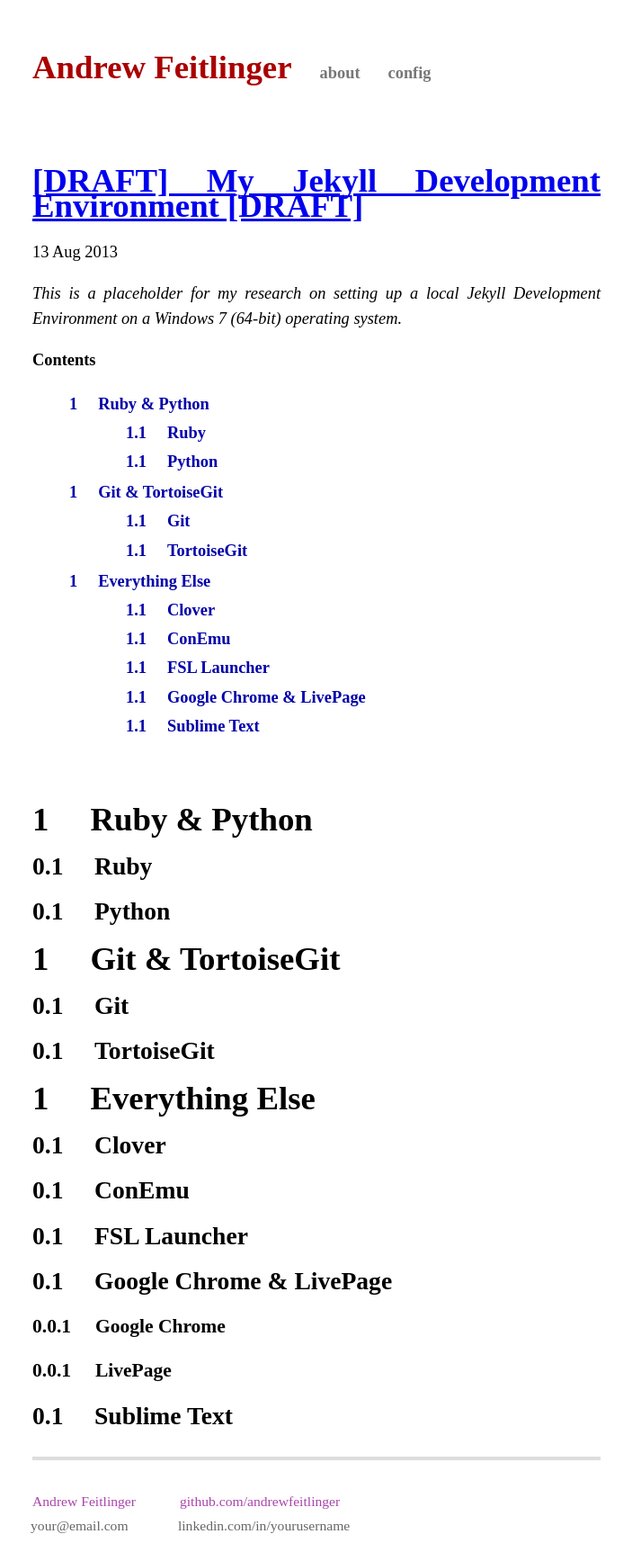
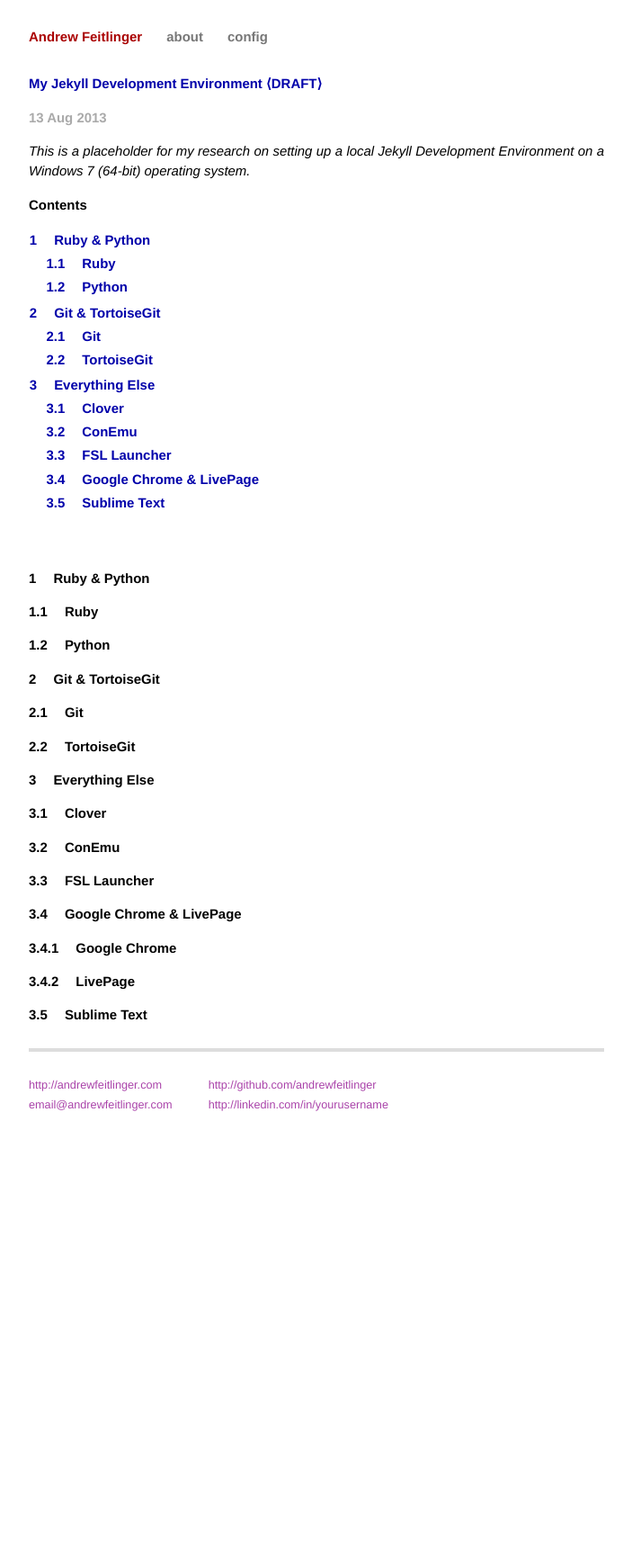
Before and after one commit to andrewfeitlinger/andrewfeitlinger.github.io, a Jekyll site: the page built from _drafts/jekyll-development-enviroment.md, in a window 1280 px wide. Shown: the whole page at 90% size, without its empty margins (288-991 px from the left). Built offline with Jekyll 4.4.1, drawn with Linux system fonts in a browser that asks for light colours; after the commit the page ends 1252 px from its top, so only the background shows below that.

Commit message:
Updated various elements and tags within layout templates.

```diff
--- a/_layouts/default.html
+++ b/_layouts/default.html
@@ -5,16 +5,19 @@
     <head>
 
         <meta charset="utf-8">
-        <meta http-equiv="X-UA-Compatible" content="IE=edge,chrome=1">
-        <meta name="viewport" content="width=device-width">
+        <meta http-equiv="X-UA-Compatible" content="IE=edge, chrome=1">
+        <meta name="viewport" content="width=device-width, initial-scale=1">
 
         <title>{{ page.title }}</title>
 
-        <!-- syntax highlighting CSS -->
+        <!-- CSS: Global Reset -->
+        <link rel="stylesheet" href="/css/reset.css">
+
+        <!-- CSS: Custom Formatting -->
+        <link rel="stylesheet" href="/css/main.css">
+
+        <!-- CSS: Syntax Highlighting -->
         <link rel="stylesheet" href="/css/syntax.css">
-
-        <!-- Custom CSS -->
-        <link rel="stylesheet" href="/css/main.css">
 
     </head>
 
@@ -35,16 +38,18 @@
                 <div class="footer">
                     <div class="contact">
                         <p>
-                            <a href="http://github.com/andrewfeitlinger/" target="_blank">Andrew Feitlinger</a>
+                            <a href="http://andrewfeitlinger.com" target="_blank">http://andrewfeitlinger.com</a>
                             <br />
-                            your@email.com
+                            <a href="mailto:email@andrewfeitlinger.com" target="_blank">email@andrewfeitlinger.com</a>
+                            <br />
                         </p>
                     </div>
                     <div class="contact">
                         <p>
-                            <a href="http://github.com/andrewfeitlinger/" target="_blank">github.com/andrewfeitlinger</a>
+                            <a href="http://github.com/andrewfeitlinger" target="_blank">http://github.com/andrewfeitlinger</a>
                             <br />
-                            linkedin.com/in/yourusername
+                            <a href="http://linkedin.com/in/yourusername" target="_blank">http://linkedin.com/in/yourusername</a>
+                            <br />
                         </p>
                     </div>
                 </div>
--- a/_layouts/draft.html
+++ b/_layouts/draft.html
@@ -2,8 +2,14 @@
 layout: default
 ---
 
-<h1 title="draft" class="post"><a href="{{ page.url }}">[DRAFT] {{ page.title }} [DRAFT]</a></h1>
+<h1 title="draft" class="post">
+    <a class="title" href="{{ page.url }}">{{ page.title }}&nbsp;&lang;DRAFT&rang;</a>
+</h1>
 
-<p class="draft">{{ page.date | date_to_string }}</p>
+<p class="meta">
+    {{ page.date | date_to_string }}
+</p>
 
-<div class="post">{{ content }}</div>
+<div class="post">
+    {{ content }}
+</div>
```
Also changed, not shown: _layouts/page.html (+6 -2 lines), _layouts/post.html (+9 -3 lines).
